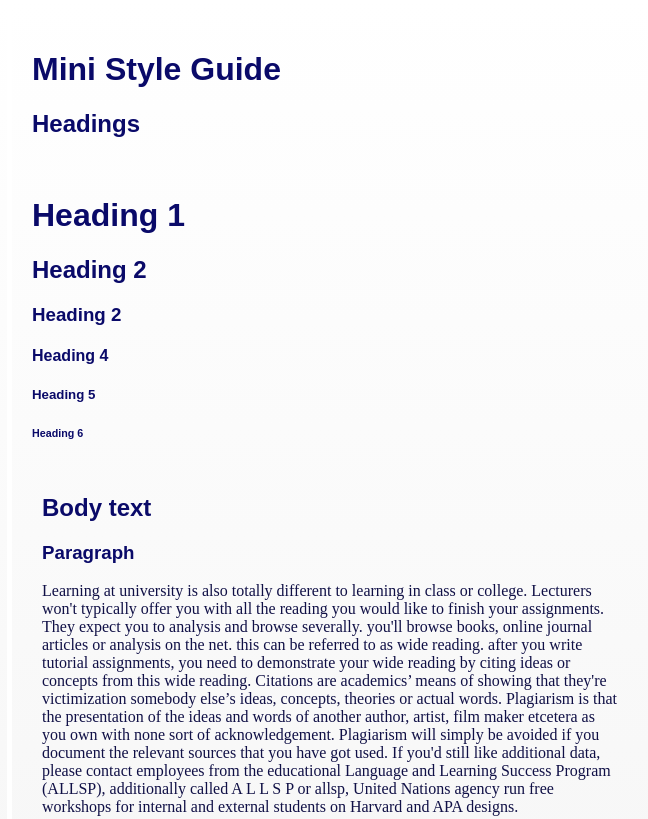
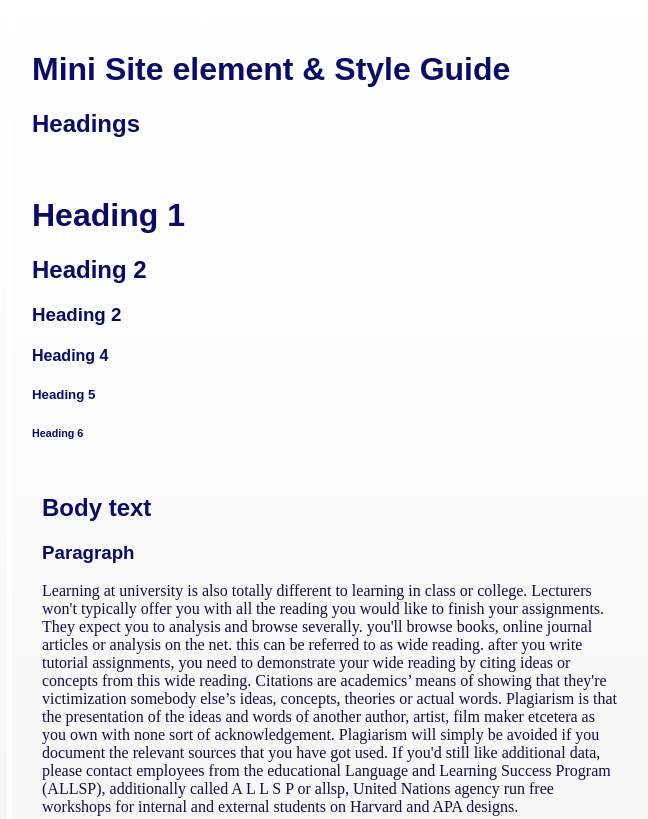
Before and after one commit to NAZRULSANI/Design-Sprint2-Material-Cards, a plain HTML site: page index.html in a window 1280 px wide. Shown: the top 819 px of the page, without its empty margins (308-956 px from the left). Drawn offline with Linux system fonts and the light colour scheme.

Commit message:
index edit

```diff
--- a/index.html
+++ b/index.html
@@ -6,7 +6,7 @@
 </head>
 <body>
 	<main>
-		<h1>Mini Style Guide</h1
+		<h1>Mini Site element & Style Guide</h1
 
 
 			<section>
```
